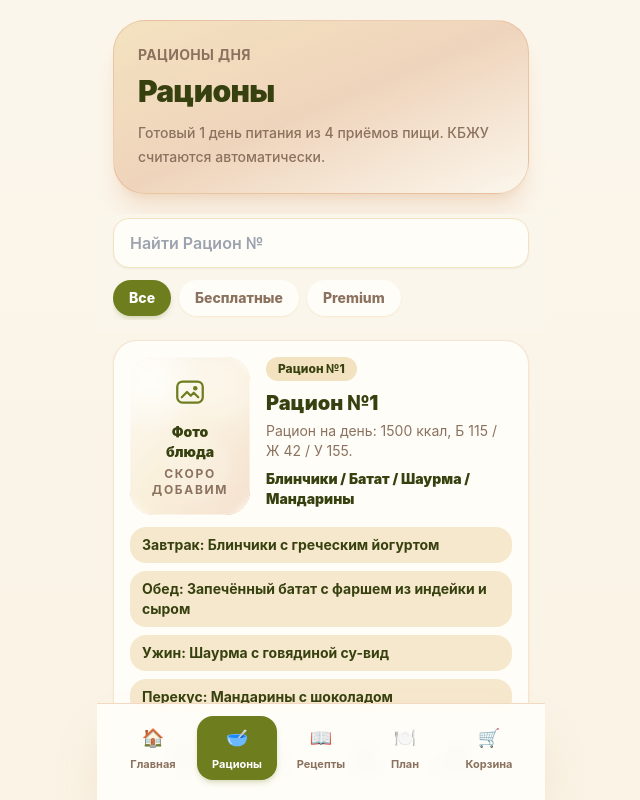
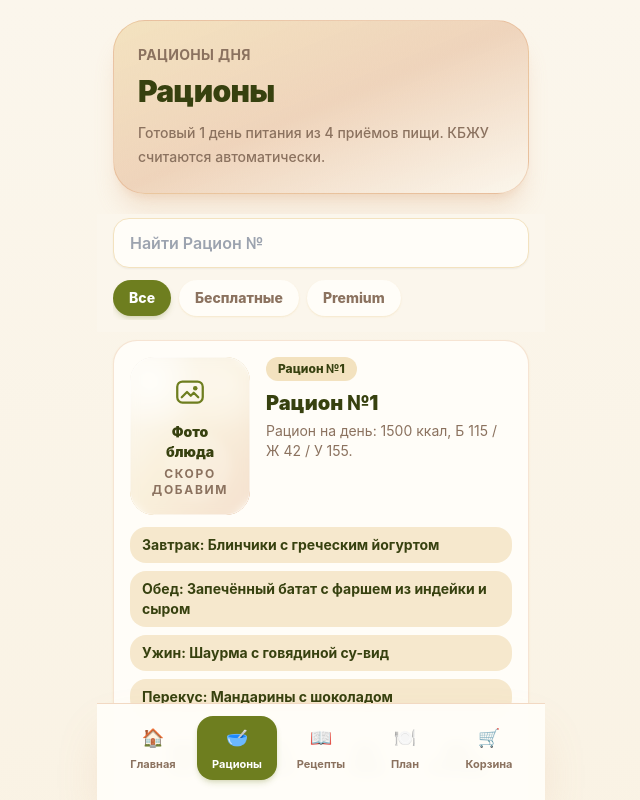
Before and after one commit to kngkczph94-sketch/ty-poela-miniapp, a React (Vite) app: page / in a window 1280 px wide. Both pictures are taken after a click on the button "Выбрать рацион дня". Shown: the top 800 px of the page, without its empty margins (319-959 px from the left). Built offline with nearby package versions, Linux system fonts and the light colour scheme.

Commit message:
Fix ration card meal title preview

```diff
--- a/src/pages/RationsPage.tsx
+++ b/src/pages/RationsPage.tsx
@@ -35,7 +35,7 @@ export function RationsPage({ hasActiveSubscription, onOpenAccess, onOpenRation
       const totals = calculateMealsNutrition(ration.meals);
       const locked = ration.isPremium && !hasActiveSubscription;
       return <article className={`rounded-3xl border p-4 shadow-sm ${locked?'border-[#D99663]/35 bg-[#F3E2BF]':'border-[#D99663]/25 bg-[#FFFDF8] shadow-[#F3E2BF]/70'}`} key={ration.id}>
-        <div className="grid gap-4 sm:grid-cols-[7.5rem_1fr] sm:items-start"><FoodPhotoPlaceholder alt={ration.title} className="min-h-[7.5rem]" imageUrl={ration.imageUrl} variant="ration" /><div><div className="flex gap-2"><span className="rounded-full bg-[#F3E2BF] px-3 py-1 text-xs font-extrabold text-[#37410F]">Рацион №{ration.rationNumber}</span>{ration.isPremium&&<span className="rounded-full bg-[#D99663]/15 px-3 py-1 text-xs font-extrabold text-[#D99663]">Premium</span>}</div><h2 className="mt-2 text-xl font-black text-[#37410F]">{ration.title}</h2><p className="mt-1 text-sm leading-5 text-[#8B725F]">{ration.description}</p>{ration.previewMealTitles && <p className="mt-2 text-sm font-black text-[#37410F]">{Object.values(ration.previewMealTitles).join(' / ')}</p>}</div></div>
+        <div className="grid gap-4 sm:grid-cols-[7.5rem_1fr] sm:items-start"><FoodPhotoPlaceholder alt={ration.title} className="min-h-[7.5rem]" imageUrl={ration.imageUrl} variant="ration" /><div><div className="flex gap-2"><span className="rounded-full bg-[#F3E2BF] px-3 py-1 text-xs font-extrabold text-[#37410F]">Рацион №{ration.rationNumber}</span>{ration.isPremium&&<span className="rounded-full bg-[#D99663]/15 px-3 py-1 text-xs font-extrabold text-[#D99663]">Premium</span>}</div><h2 className="mt-2 text-xl font-black text-[#37410F]">{ration.title}</h2><p className="mt-1 text-sm leading-5 text-[#8B725F]">{ration.description}</p></div></div>
         <div className="mt-3 grid gap-2">{Object.entries(ration.meals).map(([slot, meal])=><p className="rounded-2xl bg-[#F3E2BF]/75 px-3 py-2 text-sm font-bold text-[#37410F]" key={slot}><span className="text-[#37410F]">{menuSlotLabels[slot as keyof typeof menuSlotLabels]}:</span> {locked ? 'детали после доступа' : meal.title}</p>)}</div>
         <div className="mt-4 grid grid-cols-4 gap-2 rounded-2xl bg-[#FFFDF8] p-3 text-center text-xs font-bold"><div><b>{totals.calories}</b><p>ккал</p></div><div><b>{totals.protein} г</b><p>белки</p></div><div><b>{totals.fat} г</b><p>жиры</p></div><div><b>{totals.carbs} г</b><p>углеводы</p></div></div>
         <button className="mt-4 w-full rounded-2xl bg-[#6E7E1F] px-4 py-3 text-base font-black text-white shadow-lg shadow-[#F3E2BF]/70" onClick={()=> locked ? onOpenAccess() : onOpenRation(ration)} type="button">{locked?'Оформить доступ':'Открыть'}</button>
```
